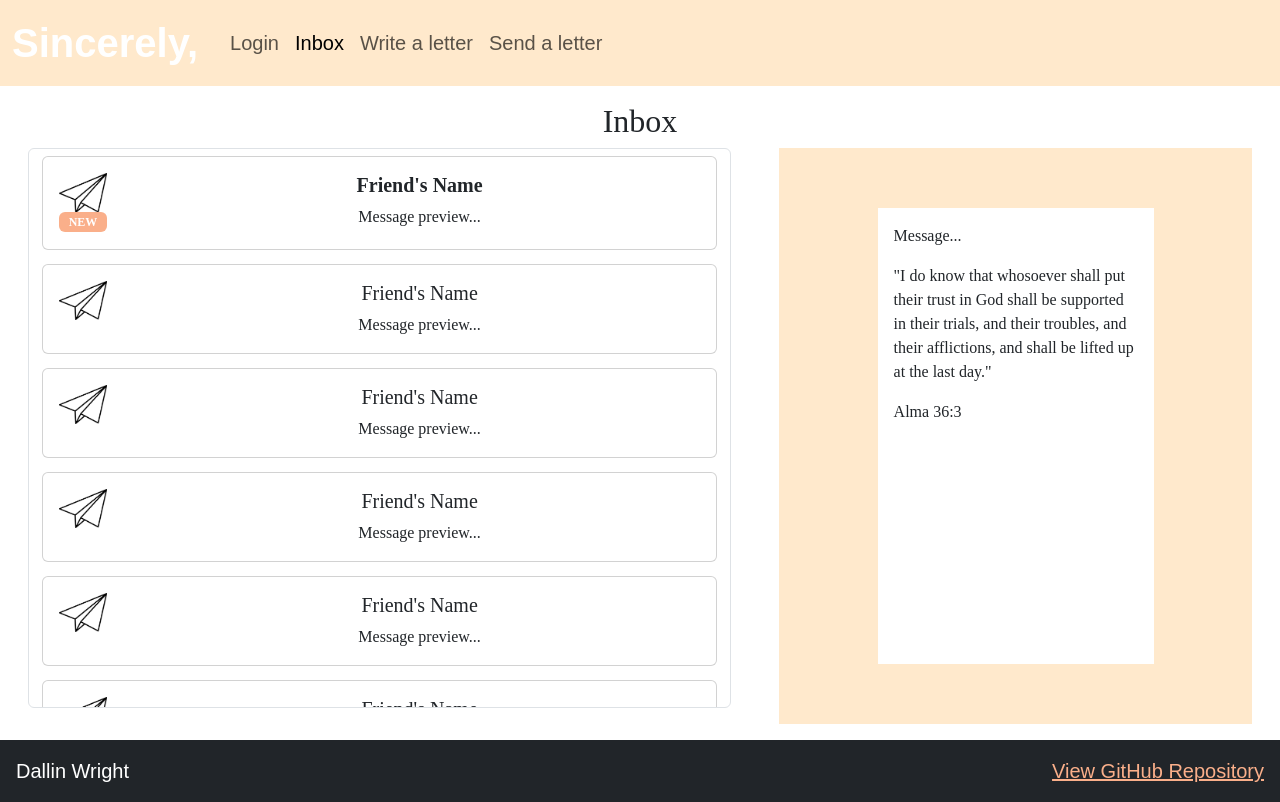
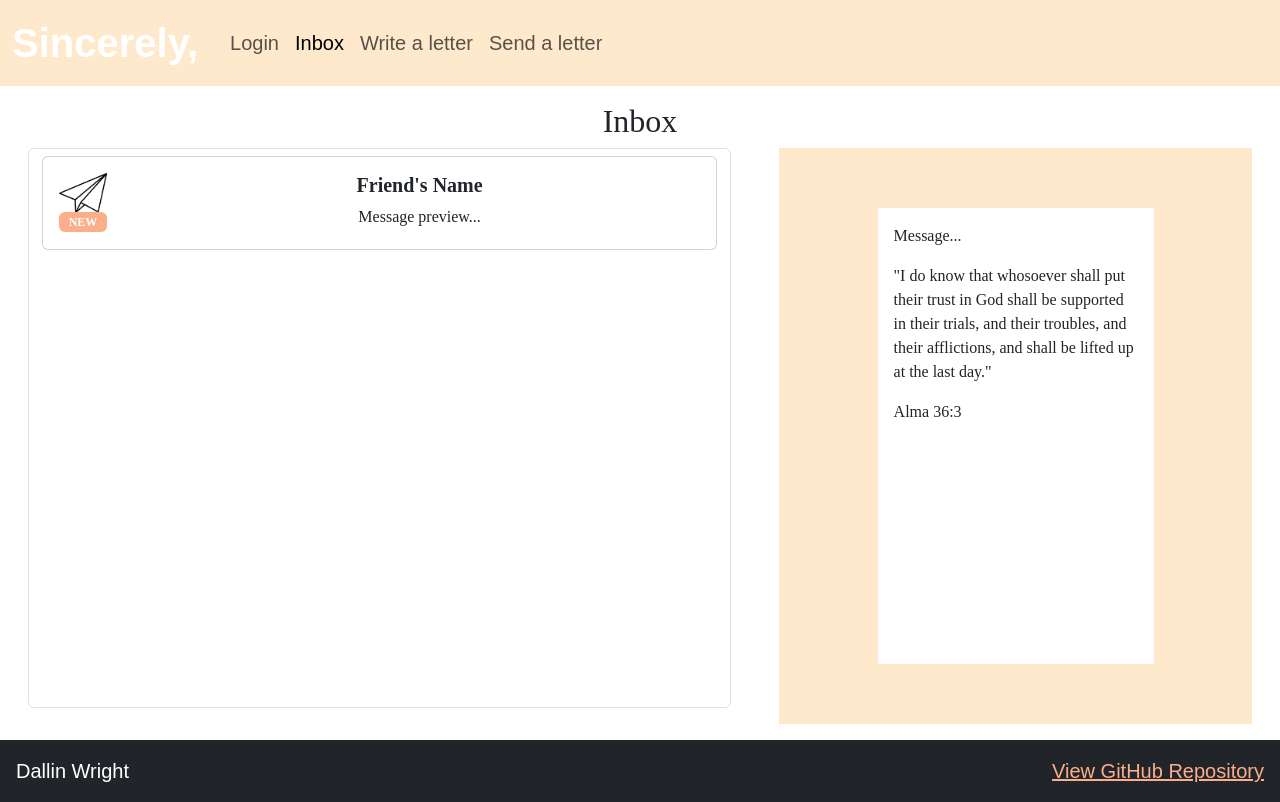
Before and after one commit to Leeway001Write/startup, a React (Vite) app: page /inbox in a window 1280 px wide. Built offline with nearby package versions, Linux system fonts and the light colour scheme; a web font is replaced by a local one.

Commit message:
JS Inbox: Timer to simulate websocket messages

```diff
--- a/src/inbox/inbox.jsx
+++ b/src/inbox/inbox.jsx
@@ -1,9 +1,19 @@
 import React from 'react';
+import { useState, useEffect } from 'react';
+import MessageCard from './messageCard.jsx';
 import './inbox.css';
 
-import plane from '../assets/paper-plane.png';
+import { simulateMessages } from './simulatedMessaging.js';
 
 export default function Inbox() {
+    useEffect(() => {
+        const stopMessages = simulateMessages(() => {
+            console.log("Message Recieved");
+        })
+
+        return () => stopMessages();
+    })
+
     return (
         <main className="flex-fill d-flex flex-column justify-content-between align-items-center p-3">
             <h2>Inbox</h2>
@@ -11,78 +21,7 @@ export default function Inbox() {
             <div className="window container-fluid d-flex gap-5 flex-fill">
                 <div className="messages border rounded flex-fill overflow-y-scroll">
 
-                <button className="btn w-100">
-                    <div className="card d-flex flex-row justify-content-start">
-                    <div className="d-flex flex-column p-3">
-                        <img className="img-fluid" src={plane} width="48"/>
-                        <div className="badge text-bg-secondary">NEW</div>
-                    </div>
-                    <div className="card-body">
-                        <h5 className="card-title"><strong>Friend's Name</strong></h5>
-                        <p className="card-text">Message preview...</p>
-                    </div>
-                    </div>
-                </button>
-
-                <button className="btn w-100">
-                    <div className="card d-flex flex-row justify-content-start">
-                    <div className="d-flex flex-column p-3">
-                        <img className="img-fluid" src={plane} width="48"/>
-                    </div>
-                    <div className="card-body">
-                        <h5 className="card-title">Friend's Name</h5>
-                        <p className="card-text">Message preview...</p>
-                    </div>
-                    </div>
-                </button>
-
-                <button className="btn w-100">
-                    <div className="card d-flex flex-row justify-content-start">
-                    <div className="d-flex flex-column p-3">
-                        <img className="img-fluid" src={plane} width="48"/>
-                    </div>
-                    <div className="card-body">
-                        <h5 className="card-title">Friend's Name</h5>
-                        <p className="card-text">Message preview...</p>
-                    </div>
-                    </div>
-                </button>
-
-                <button className="btn w-100">
-                    <div className="card d-flex flex-row justify-content-start">
-                    <div className="d-flex flex-column p-3">
-                        <img className="img-fluid" src={plane} width="48"/>
-                    </div>
-                    <div className="card-body">
-                        <h5 className="card-title">Friend's Name</h5>
-                        <p className="card-text">Message preview...</p>
-                    </div>
-                    </div>
-                </button>
-
-                <button className="btn w-100">
-                    <div className="card d-flex flex-row justify-content-start">
-                    <div className="d-flex flex-column p-3">
-                        <img className="img-fluid" src={plane} width="48"/>
-                    </div>
-                    <div className="card-body">
-                        <h5 className="card-title">Friend's Name</h5>
-                        <p className="card-text">Message preview...</p>
-                    </div>
-                    </div>
-                </button>
-
-                <button className="btn w-100">
-                    <div className="card d-flex flex-row justify-content-start">
-                    <div className="d-flex flex-column p-3">
-                        <img className="img-fluid" src={plane} width="48"/>
-                    </div>
-                    <div className="card-body">
-                        <h5 className="card-title">Friend's Name</h5>
-                        <p className="card-text">Message preview...</p>
-                    </div>
-                    </div>
-                </button>
+                <MessageCard />
 
                 </div>
 
--- /dev/null
+++ b/src/inbox/simulatedMessaging.js
@@ -0,0 +1,9 @@
+export function simulateMessages(callback) {
+    let message = "Hello World!";
+
+    const intervalId = setInterval(() => {
+        callback(message);
+    }, 5000);
+
+    return () => clearInterval(intervalId);
+}
```
